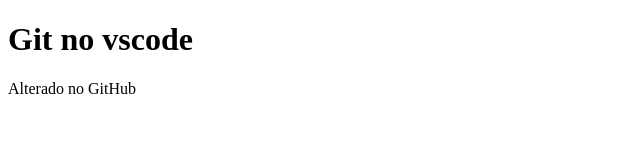
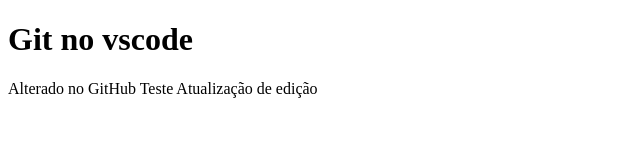
Before and after one commit to voncod/gitli, a plain HTML site: page index.html in a window 1280 px wide. Shown: the whole page, without its empty margins (0-640 px from the left). Drawn offline with Linux system fonts and the light colour scheme.

Commit message:
Update index.html

```diff
--- a/index.html
+++ b/index.html
@@ -8,5 +8,6 @@
 <body>
     <h1>Git no vscode</h1>
     <p1>Alterado no GitHub</p1>
+    <p1>Teste Atualização de edição</p1>
 </body>
 </html>
```
